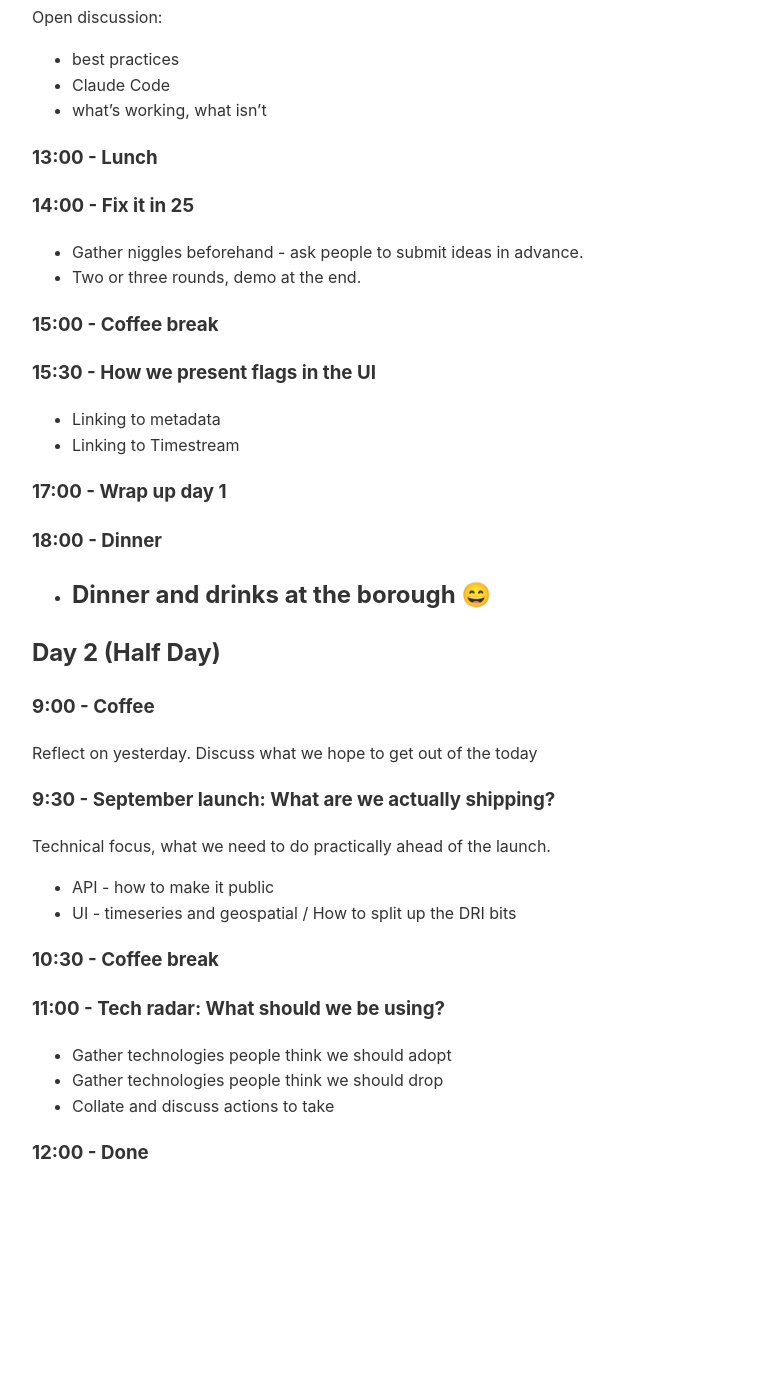
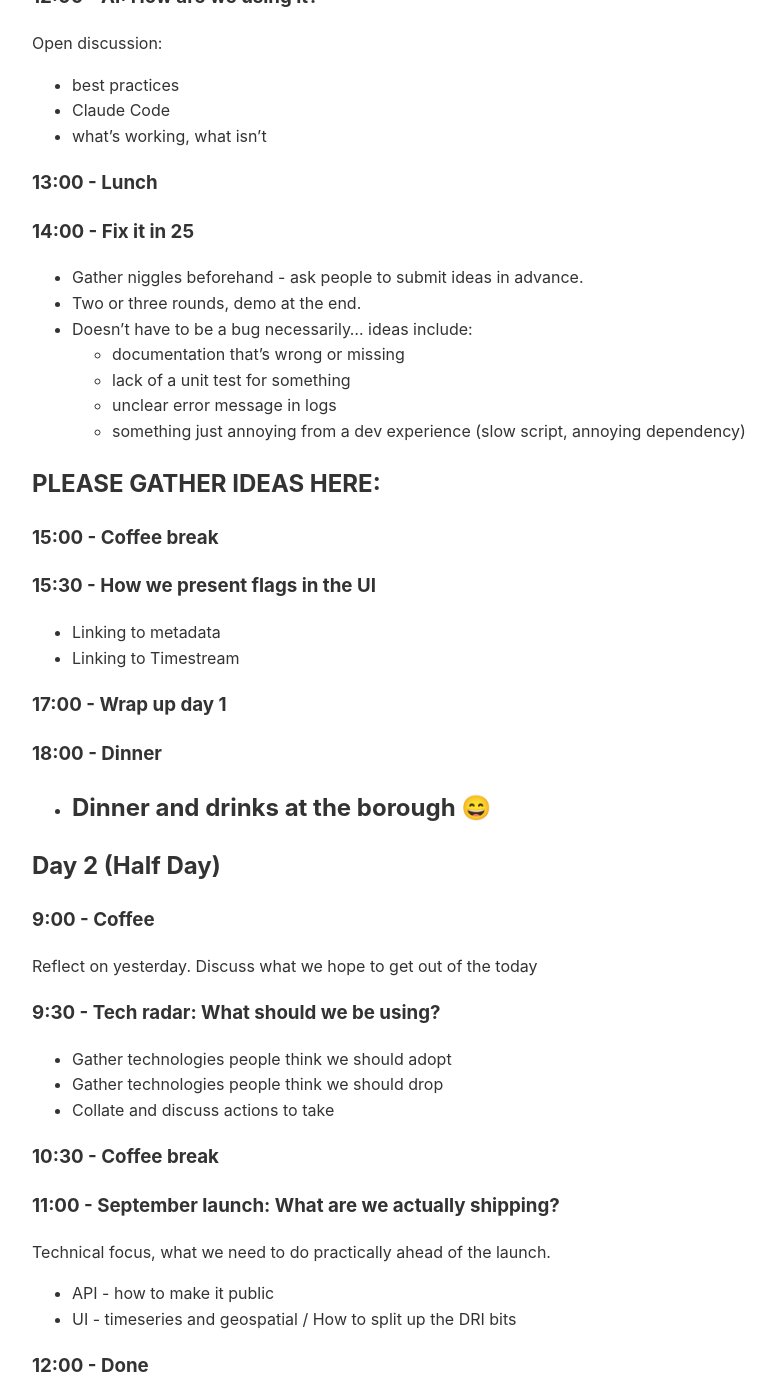
Before and after one commit to NERC-CEH/fdri_words, a Jekyll site: the page built from timeseries/dev_day_2026_agenda.md, in a window 1280 px wide and 1400 px high, scrolled down 1154 px. Shown: the whole window, without its empty margins (108-884 px from the left). Built offline with Jekyll 4.4.1, drawn with Linux system fonts in a browser that asks for light colours; our own code applies the rules of GitHub Pages for plain Markdown files; before the commit the page ends 2341 px from its top, so only the background shows below that; some of the changed text lies outside the part shown.

Commit message:
Rearrange agenda for dev day 2026

```diff
--- a/timeseries/dev_day_2026_agenda.md
+++ b/timeseries/dev_day_2026_agenda.md
@@ -37,6 +37,14 @@ Open discussion:
 ### 14:00 - Fix it in 25
 - Gather niggles beforehand - ask people to submit ideas in advance.
 - Two or three rounds, demo at the end.
+- Doesn't have to be a bug necessarily... ideas include:
+  - documentation that's wrong or missing
+  - lack of a unit test for something
+  - unclear error message in logs
+  - something just annoying from a dev experience (slow script, annoying dependency)
+
+**PLEASE GATHER IDEAS HERE:**
+-
 
 ### 15:00 - Coffee break
 
@@ -55,16 +63,16 @@ Open discussion:
 ### 9:00 - Coffee
 Reflect on yesterday. Discuss what we hope to get out of the today
 
-### 9:30 - September launch: What are we actually shipping?
+### 9:30 - Tech radar: What should we be using?
+- Gather technologies people think we should adopt
+- Gather technologies people think we should drop
+- Collate and discuss actions to take
+
+### 10:30 - Coffee break
+
+### 11:00 - September launch: What are we actually shipping?
 Technical focus, what we need to do practically ahead of the launch.
 - API - how to make it public
 - UI - timeseries and geospatial / How to split up the DRI bits
 
-### 10:30 - Coffee break
-
-### 11:00 - Tech radar: What should we be using?
-- Gather technologies people think we should adopt
-- Gather technologies people think we should drop
-- Collate and discuss actions to take
-
 ### 12:00 - Done
```
